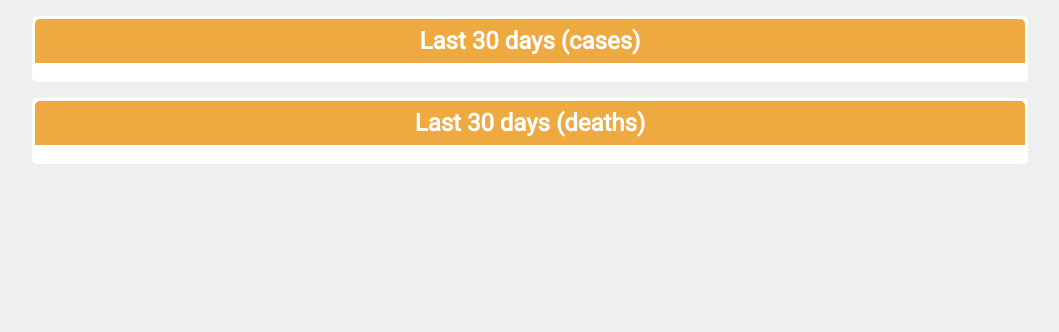
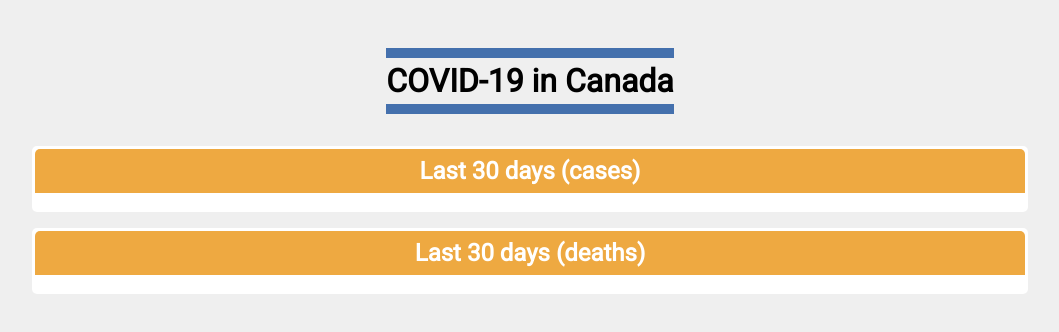
Before and after one commit to covid-ca/covid-ca, a React (Create React App) app: page / in a window 1280 px wide. Shown: the top 332 px of the page, without its empty margins (110-1169 px from the left). Built offline with nearby package versions, Linux system fonts and the light colour scheme; no server answers.

Commit message:
Add page title

```diff
--- a/src/App.tsx
+++ b/src/App.tsx
@@ -7,6 +7,7 @@ import { GlobalStyles } from './styles/globals';
 import { Card } from './components/Card';
 import { getTrendsForCountry } from './utils/filters';
 import { TrendData } from './components/TrendData';
+import { PageTitle } from './components/PageTitle';
 
 const AppBackground = styled('div')`
   background-color: ${background};
@@ -34,6 +35,7 @@ export function App() {
     <>
       <GlobalStyles />
       <AppBackground>
+        <PageTitle>COVID-19 in Canada</PageTitle>
         <Card title="Last 30 days (cases)">
           <TrendData trends={confirmedTrends} />
         </Card>
--- /dev/null
+++ b/src/components/PageTitle.tsx
@@ -0,0 +1,11 @@
+import styled from 'styled-components';
+import { brand } from '../constants/color';
+
+export const PageTitle = styled('h1')`
+  padding: 4px 0;
+  margin: 32px 0;
+  text-align: center;
+  font-size: 32px;
+  border-top: 10px solid ${brand};
+  border-bottom: 10px solid ${brand};
+`;
--- a/src/constants/color.ts
+++ b/src/constants/color.ts
@@ -2,3 +2,4 @@ export const primary = '#eea941';
 export const graphic = '#ff4238';
 export const graphicLight = '#ffcac8';
 export const background = '#efefef';
+export const brand = '#4470ad';
```
